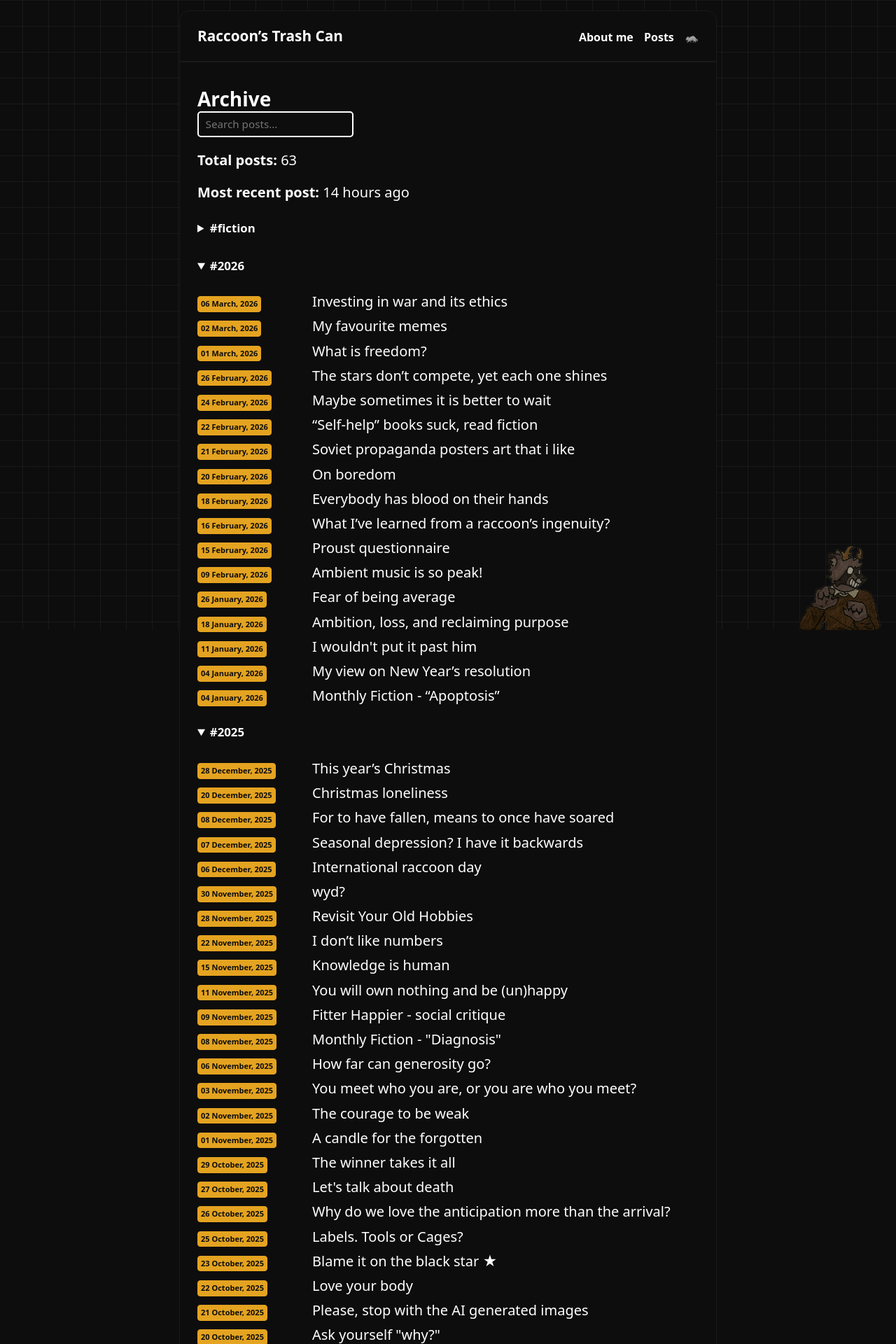
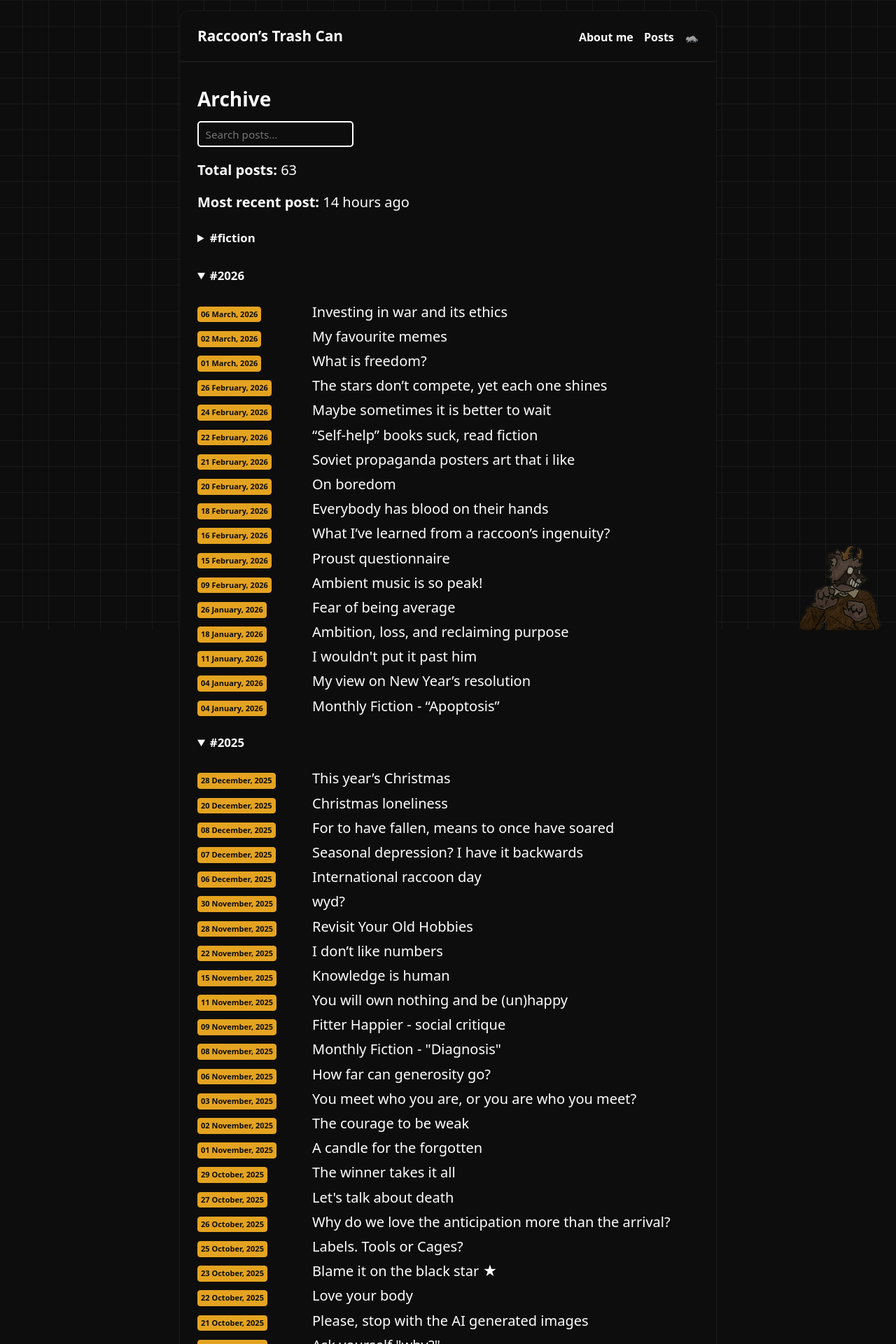
Before and after one commit to raccoonfangz/raccoonfangz.github.io, a Jekyll site: the page built from posts.md, in a window 1280 px wide. Shown: the top 1920 px of the page at 70% size. Built offline with Jekyll 4.4.1, drawn with Linux system fonts in a browser that asks for light colours.

Commit message:
Update posts.md

```diff
--- a/posts.md
+++ b/posts.md
@@ -8,7 +8,7 @@ permalink: /posts/
 
   <h2>Archive</h2>
 
-  <div id="search-container" style="margin:0.6rem 0 1rem 0; user-select:none;">
+  <div id="search-container" style="margin:1.5rem 0 1rem 0; user-select:none;">
     <input type="text" id="searchInput" placeholder="Search posts..."
       style="display:block; width:200px; max-width:90%; padding:0.4rem 0.6rem;
              border:2px solid var(--heading-color); border-radius:5px;
```
